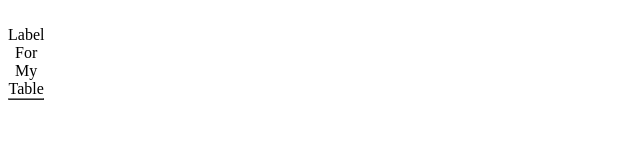
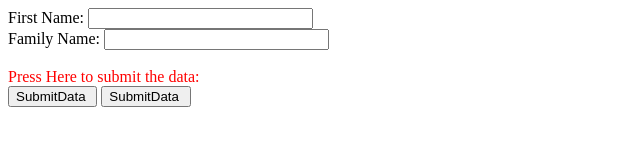
Before and after one commit to engineershoaibakhter/Web-App-Development-Course, a plain HTML site: page shoaib.html in a window 1280 px wide. Shown: the whole page, without its empty margins (0-640 px from the left). Drawn offline with Linux system fonts and the light colour scheme.

Commit message:
"Updated shoaib.html to replace image and table with a form containing input fields and submit/reset buttons; updated html.ppt file (binary diff)"

```diff
--- a/shoaib.html
+++ b/shoaib.html
@@ -8,9 +8,17 @@
 <body>
     <div>
 
-        <img src="../practice/Property-Group-Client-Project/public/BCA2.png" alt="">
-        <TABLE BORDER=1 CELLPADDING=2>
-            <CAPTION ALIGN="TOP"> Label For My Table </CAPTION>
+        <FORM     Action="URL"         method="dialog">
+            First Name: <INPUT TYPE="TEXT" Size=25 name="firstName"><BR>
+            Family Name: <INPUT TYPE="TEXT" Size=25 name="LastName"><BR>
+            <BR>
+            <FONT Color=red>
+            Press Here to submit the data:<BR>
+            <INPUT TYPE="submit" VALUE="SubmitData " >
+            <INPUT TYPE="reset" VALUE="SubmitData " >
+            </FORM>
+
+
 
     </div>
 </body>
```
Also changed, not shown: child.html (added, +11 -0 lines), newpage.html (added, +12 -0 lines), 1 other file.
